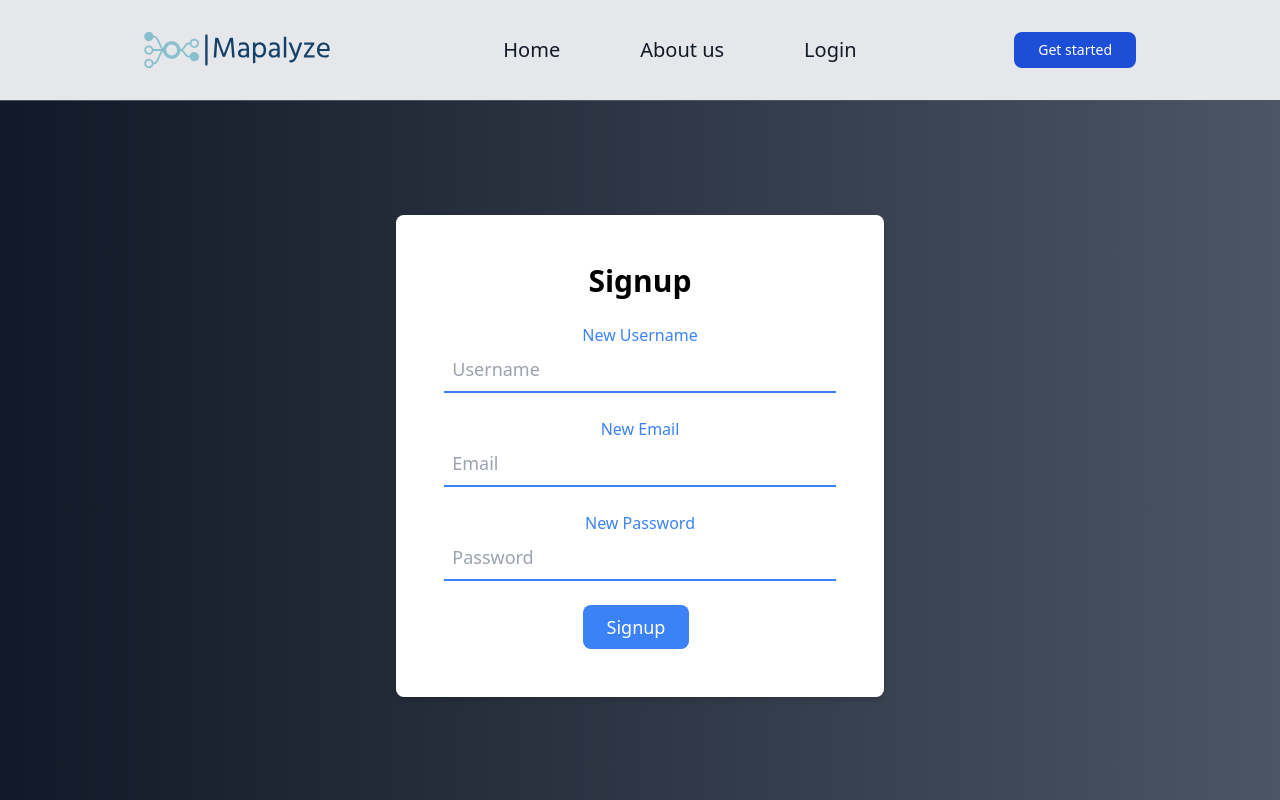
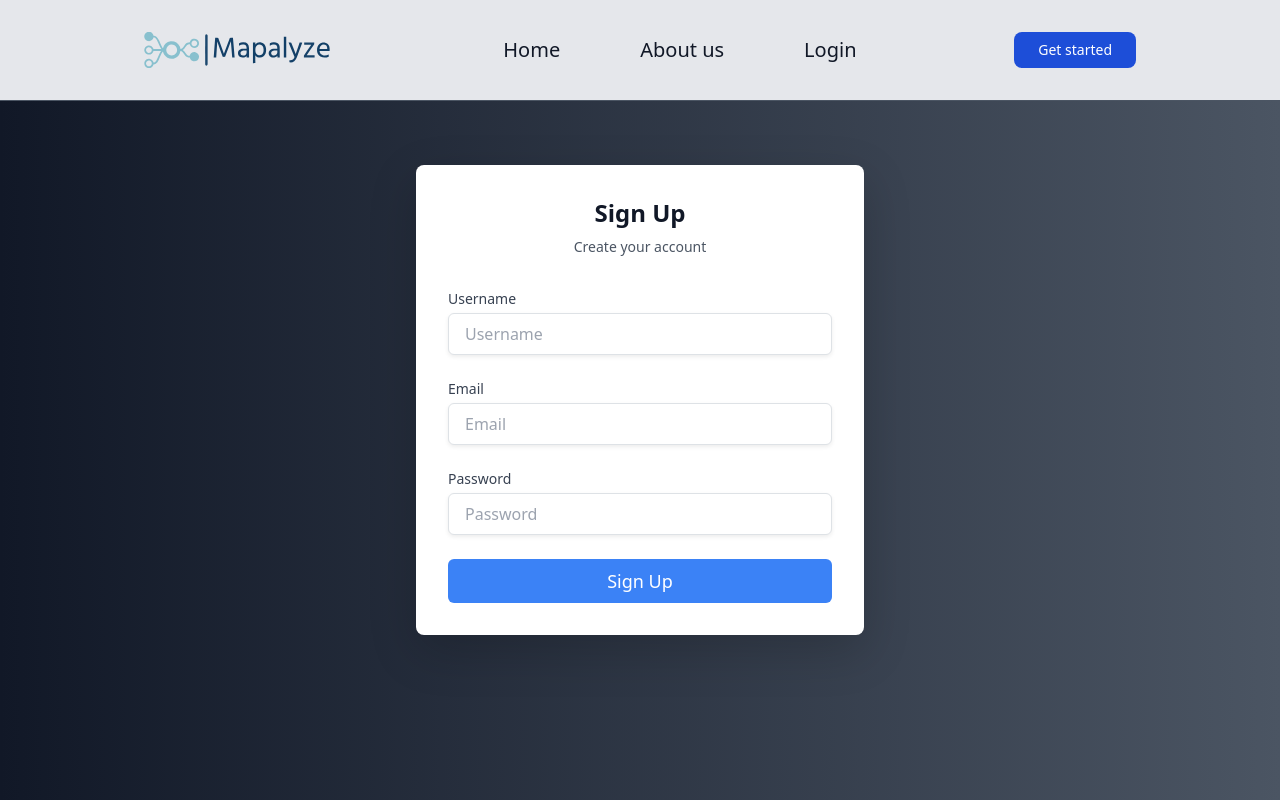
Before and after one commit to Ehtishammushtaq/EECS581-Capstone, a React (Create React App) app in the folder Mapalyze/Mapalyze/ClientApp/: page /Signup in a window 1280 px wide. Built offline with nearby package versions, Linux system fonts and the light colour scheme.

Commit message:
UX/UI enhancement, code comments and initially set up user authentication

```diff
--- /dev/null
+++ b/Mapalyze/Mapalyze/ClientApp/src/AuthContext.js
@@ -0,0 +1,34 @@
+import React, { createContext, useState, useEffect } from 'react';
+
+// Create authentication context
+export const AuthContext = createContext(null);
+
+// Provider component for managing auth state
+export const AuthProvider = ({ children }) => {
+  const [isLoggedIn, setIsLoggedIn] = useState(false);
+
+  // Check session storage for login state on component mount
+  useEffect(() => {
+    const userLoggedIn = sessionStorage.getItem('isLoggedIn') === 'true';
+    setIsLoggedIn(userLoggedIn);
+  }, []);
+
+  // Set login state and store in session storage
+  const login = () => {
+    setIsLoggedIn(true);
+    sessionStorage.setItem('isLoggedIn', 'true');
+  };
+
+  // Clear login state and session storage
+  const logout = () => {
+    setIsLoggedIn(false);
+    sessionStorage.removeItem('isLoggedIn');
+  };
+
+  // Provide auth state and handlers to child components
+  return (
+    <AuthContext.Provider value={{ isLoggedIn, login, logout }}>
+      {children}
+    </AuthContext.Provider>
+  );
+};
--- a/Mapalyze/Mapalyze/ClientApp/src/components/Home.js
+++ b/Mapalyze/Mapalyze/ClientApp/src/components/Home.js
@@ -7,8 +7,8 @@ export class Home extends Component {
   render() {
     return (
       <div className='flex flex-wrap items-center justify-center bg-gray-200 dark:bg-gray-900 w-full mt-24 z-10'>
-        <Conversioneg/>
-        <Videocomponent/>
+        <Conversioneg />
+        <Videocomponent />
       </div>
 
     );
--- a/Mapalyze/Mapalyze/ClientApp/src/components/Login.js
+++ b/Mapalyze/Mapalyze/ClientApp/src/components/Login.js
@@ -1,14 +1,17 @@
 import React, { useState } from "react";
 import axios from 'axios';
 
+// Setup axios instance for API calls
 const api = axios.create({
-  baseURL: 'https://localhost:7250',
+  baseURL: 'https://localhost:7250', // Base URL for backend API
 });
 
 function Login() {
+  // State hooks for form inputs
   const [username, setUsername] = useState("");
   const [password, setPassword] = useState("");
 
+  // Handlers for input changes
   const handleUsernameChange = (event) => {
     setUsername(event.target.value);
   };
@@ -17,14 +20,14 @@ function Login() {
     setPassword(event.target.value);
   };
 
+  // Handler for login action
   const handleLogin = async () => {
-    console.log({ username, password });
     try {
       const response = await api.post('/api/users/login', {
         username,
         password
       });
-
+      // Redirect on successful login
       if (response.data.success) {
         alert('Login successful! Welcome to the app.');
         window.location.href = "/App";
@@ -40,56 +43,63 @@ function Login() {
     }
   };
 
+  // Handler for redirecting to signup page
   const handleSignup = () => {
-    alert("Redirecting to the signup page");
     window.location.href = "/Signup";
   };
 
   return (
-    <div className="relative min-h-screen flex items-center justify-center bg-gradient-to-b from-gray-900 to-gray-600 bg-gradient-to-r dark:bg-gradient-to-b from-gray-900 to-gray-600 bg-gradient-to-r">
-      <div className="flex flex-col items-center justify-center text-black ml-36 mr-36 mt-28 bg-white rounded-lg p-5 top-20 shadow-md text-center w-300 mx-auto mt-20">
-        <h2 className="text-3xl font-semibold mb-4">Login</h2>
-        <form>
-          <div className="mb-4">
-            <label htmlFor="username" className="text-blue-500">Username</label>
+    <div className="flex items-center justify-center min-h-screen bg-gradient-to-r from-gray-900 to-gray-600">
+      <div className="w-full max-w-md p-8 space-y-8 bg-white rounded-lg shadow-lg">
+        <div className="text-center">
+          <h2 className="text-2xl font-bold text-gray-900">Login</h2>
+          <p className="mt-2 text-sm text-gray-600">Welcome back! Please enter your details.</p>
+        </div>
+        <form className="mt-8 space-y-6">
+          <div>
+            <label htmlFor="username" className="block text-sm font-medium text-gray-700">Username</label>
             <input
-              className="w-full p-2 text-lg border-b-2 border-blue-500"
+              className="w-full px-3 py-2 mt-1 border border-gray-300 rounded-md shadow-sm focus:outline-none focus:ring-blue-500 focus:border-blue-500"
               type="text"
+              id="username"
               placeholder="Username"
               value={username}
               onChange={handleUsernameChange}
             />
           </div>
 
-          <div className="mb-6">
-            <label htmlFor="password" className="text-blue-500">Password</label>
+          <div>
+            <label htmlFor="password" className="block text-sm font-medium text-gray-700">Password</label>
             <input
               type="password"
               id="password"
-              name="password"
               placeholder="Password"
-              className="w-full p-2 text-lg border-b-2 border-blue-500"
+              className="w-full px-3 py-2 mt-1 border border-gray-300 rounded-md shadow-sm focus:outline-none focus:ring-blue-500 focus:border-blue-500"
               value={password}
               onChange={handlePasswordChange}
             />
           </div>
 
-          <div className="text-center">
+          <div className="flex items-center justify-center">
             <button
-              className="bg-blue-500 text-white rounded-lg py-2 px-4 text-lg cursor-pointer mr-2"
+              className="w-full px-4 py-2 text-lg font-medium text-white bg-blue-500 rounded-md hover:bg-blue-600 focus:outline-none focus:ring-2 focus:ring-blue-500 focus:ring-offset-2"
               type="button"
               onClick={handleLogin}
             >
               Login
             </button>
-
-            <button
-              className="bg-blue-500 text-white rounded-lg py-2 px-4 text-lg cursor-pointer"
-              type="button"
-              onClick={handleSignup}
-            >
-              Signup
-            </button>
+          </div>
+          <div className="text-center">
+            <p className="text-sm text-gray-600">
+              Don't have an account?{" "}
+              <button
+                className="text-blue-500 hover:text-blue-600"
+                type="button"
+                onClick={handleSignup}
+              >
+                Sign up
+              </button>
+            </p>
           </div>
         </form>
       </div>
--- a/Mapalyze/Mapalyze/ClientApp/src/components/SignUp.js
+++ b/Mapalyze/Mapalyze/ClientApp/src/components/SignUp.js
@@ -1,15 +1,19 @@
 import React, { useState } from 'react';
 import axios from 'axios';
 
+// Setup axios instance for API calls
 const api = axios.create({
-  baseURL: 'https://localhost:7250',
+  baseURL: 'https://localhost:7250', // Base URL for backend API
 });
 
+
 function Signup() {
+  // State hooks for form inputs
   const [newUsername, setNewUsername] = useState('');
   const [newEmail, setNewEmail] = useState('');
   const [newPasswordHash, setNewPasswordHash] = useState('');
 
+  // Handlers for input changes
   const handleNewUsernameChange = (event) => {
     setNewUsername(event.target.value);
   };
@@ -22,6 +26,7 @@ function Signup() {
     setNewPasswordHash(event.target.value);
   };
 
+  // Handler for signup action
   const handleSignup = async () => {
     try {
       const response = await api.post('/api/users/signup', {
@@ -29,7 +34,7 @@ function Signup() {
         email: newEmail,
         passwordHash: newPasswordHash
       });
-
+      // Redirect on successful signup
       if (response.data.success) {
         alert('Signup successful! You can now login.');
         window.location.href = "/Login";
@@ -42,14 +47,17 @@ function Signup() {
   }
 
   return (
-    <div className="relative min-h-screen flex items-center justify-center bg-gradient-to-b from-gray-900 to-gray-600 bg-gradient-to-r dark:bg-gradient-to-b from-gray-900 to-gray-600 bg-gradient-to-r" >
-      <div className="lex flex-col items-center justify-center text-black ml-36 mr-36 mt-28 bg-white rounded-lg p-5 top-20 shadow-md text-center w-300 mx-auto">
-        <h2 className="text-3xl font-semibold mb-4">Signup</h2>
-        <form>
-          <div className="mb-4">
-            <label htmlFor="new-username" className="text-blue-500">New Username</label>
+    <div className="flex items-center justify-center min-h-screen bg-gradient-to-r from-gray-900 to-gray-600">
+      <div className="w-full max-w-md p-8 space-y-8 bg-white rounded-lg shadow-lg">
+        <div className="text-center">
+          <h2 className="text-2xl font-bold text-gray-900">Sign Up</h2>
+          <p className="mt-2 text-sm text-gray-600">Create your account</p>
+        </div>
+        <form className="mt-8 space-y-6">
+          <div>
+            <label htmlFor="new-username" className="block text-sm font-medium text-gray-700">Username</label>
             <input
-              className="w-full p-2 text-lg border-b-2 border-blue-500"
+              className="w-full px-3 py-2 mt-1 border border-gray-300 rounded-md shadow-sm focus:outline-none focus:ring-blue-500 focus:border-blue-500"
               type="text"
               id="new-username"
               name="new-username"
@@ -58,10 +66,10 @@ function Signup() {
               onChange={handleNewUsernameChange}
             />
           </div>
-          <div className="mb-4">
-            <label htmlFor="new-email" className="text-blue-500">New Email</label>
+          <div>
+            <label htmlFor="new-email" className="block text-sm font-medium text-gray-700">Email</label>
             <input
-              className="w-full p-2 text-lg border-b-2 border-blue-500"
+              className="w-full px-3 py-2 mt-1 border border-gray-300 rounded-md shadow-sm focus:outline-none focus:ring-blue-500 focus:border-blue-500"
               type="email"
               id="new-email"
               name="new-email"
@@ -70,21 +78,21 @@ function Signup() {
               onChange={handleNewEmailChange}
             />
           </div>
-          <div className="mb-6">
-            <label htmlFor="new-password" className="text-blue-500">New Password</label>
+          <div>
+            <label htmlFor="new-password" className="block text-sm font-medium text-gray-700">Password</label>
             <input
               type="password"
               id="new-password"
               name="new-password"
               placeholder="Password"
-              className="w-full p-2 text-lg border-b-2 border-blue-500"
+              className="w-full px-3 py-2 mt-1 border border-gray-300 rounded-md shadow-sm focus:outline-none focus:ring-blue-500 focus:border-blue-500"
               value={newPasswordHash}
               onChange={handleNewPasswordChange}
             />
           </div>
-          <div className="text-center">
-            <button type="button" onClick={handleSignup} className="bg-blue-500 text-white rounded-lg py-2 px-4 text-lg cursor-pointer mr-2">
-              Signup
+          <div className="flex items-center justify-center">
+            <button type="button" onClick={handleSignup} className="w-full px-4 py-2 text-lg font-medium text-white bg-blue-500 rounded-md hover:bg-blue-600 focus:outline-none focus:ring-2 focus:ring-blue-500 focus:ring-offset-2">
+              Sign Up
             </button>
           </div>
         </form>
```
Also changed, not shown: Mapalyze/Mapalyze/ClientApp/src/components/NavMenu.js (+8 -5 lines).
